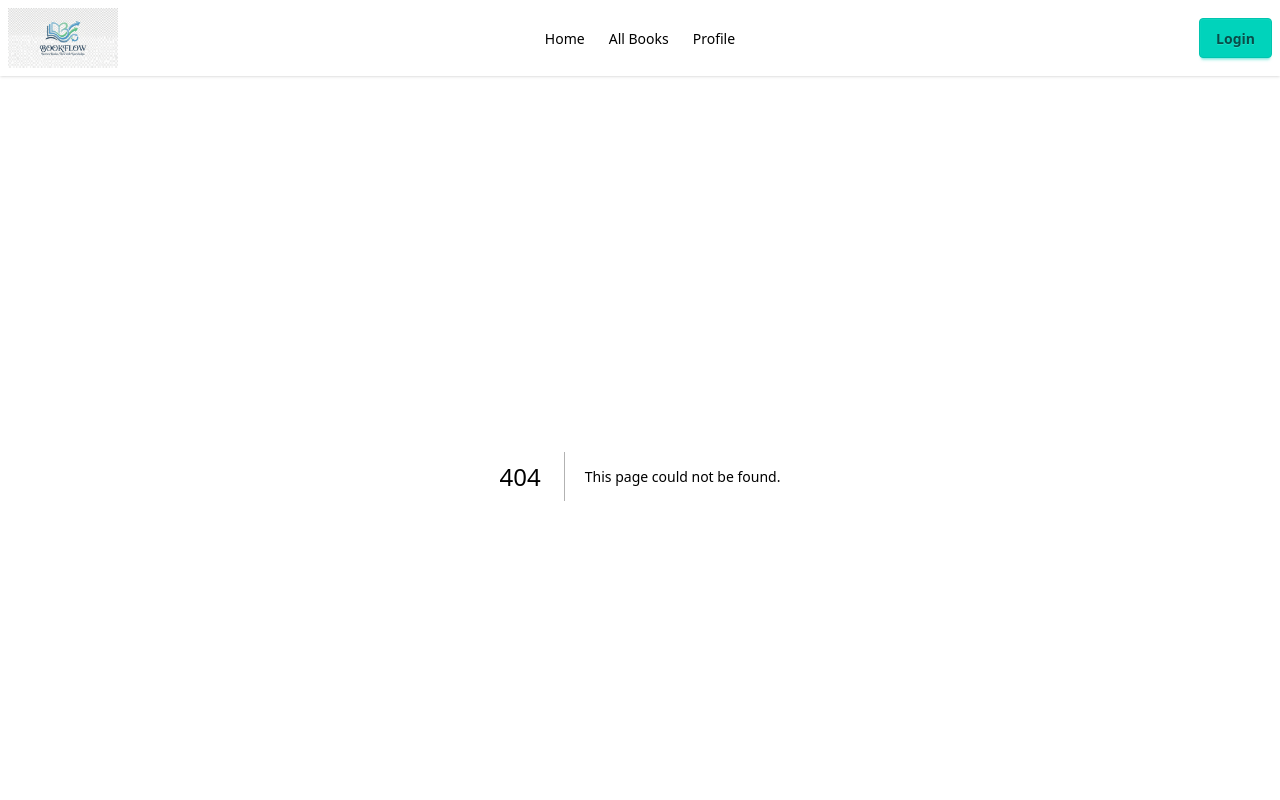
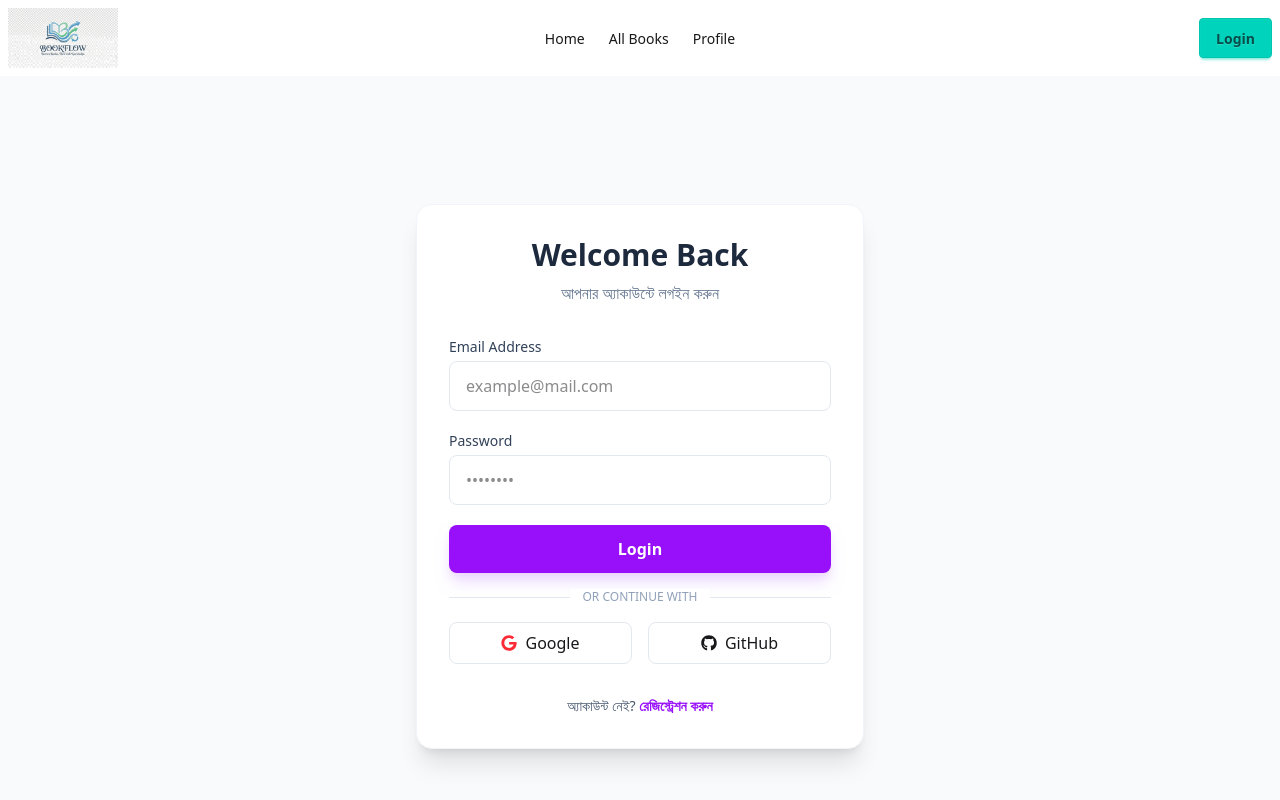
Before and after one commit to code-with-arafat/assignment-08, a Next.js app: page /login in a window 1280 px wide. Before the commit this address had no page. Shown: the top 800 px of the page. Built offline with nearby package versions, Linux system fonts and the light colour scheme.

Commit message:
added login page

```diff
--- /dev/null
+++ b/src/app/(auth)/login/page.jsx
@@ -0,0 +1,54 @@
+"use client";
+import React from 'react';
+import Link from 'next/link';
+import { FaGoogle, FaGithub } from 'react-icons/fa';
+
+const LoginPage = () => {
+    return (
+        <div className="min-h-screen flex items-center justify-center bg-slate-50 py-12 px-4">
+            <div className="max-w-md w-full bg-white p-8 rounded-2xl shadow-xl border border-slate-100">
+                <div className="text-center mb-8">
+                    <h2 className="text-3xl font-bold text-slate-800">Welcome Back</h2>
+                    <p className="text-slate-500 mt-2">আপনার অ্যাকাউন্টে লগইন করুন</p>
+                </div>
+
+                <form className="space-y-5">
+                    <div>
+                        <label className="block text-sm font-medium text-slate-700 mb-1">Email Address</label>
+                        <input type="email" placeholder="example@mail.com" className="w-full px-4 py-3 rounded-lg border border-slate-200 focus:ring-2 focus:ring-purple-500 outline-none transition-all" required />
+                    </div>
+                    <div>
+                        <label className="block text-sm font-medium text-slate-700 mb-1">Password</label>
+                        <input type="password" placeholder="••••••••" className="w-full px-4 py-3 rounded-lg border border-slate-200 focus:ring-2 focus:ring-purple-500 outline-none transition-all" required />
+                    </div>
+
+                    <button type="submit" className="w-full bg-purple-600 hover:bg-purple-700 text-white font-bold py-3 rounded-lg transition-colors shadow-lg shadow-purple-200">
+                        Login
+                    </button>
+                </form>
+
+                <div className="mt-6">
+                    <div className="relative flex items-center justify-center mb-6">
+                        <span className="absolute bg-white px-3 text-xs text-slate-400 uppercase">Or continue with</span>
+                        <div className="w-full border-t border-slate-200"></div>
+                    </div>
+
+                    <div className="flex gap-4">
+                        <button className="flex-1 flex items-center justify-center gap-2 border border-slate-200 py-2 rounded-lg hover:bg-slate-50 transition-colors">
+                            <FaGoogle className="text-red-500" /> Google
+                        </button>
+                        <button className="flex-1 flex items-center justify-center gap-2 border border-slate-200 py-2 rounded-lg hover:bg-slate-50 transition-colors">
+                            <FaGithub /> GitHub
+                        </button>
+                    </div>
+                </div>
+
+                <p className="text-center mt-8 text-sm text-slate-600">
+                    অ্যাকাউন্ট নেই? <Link href="/register" className="text-purple-600 font-bold hover:underline">রেজিস্ট্রেশন করুন</Link>
+                </p>
+            </div>
+        </div>
+    );
+};
+
+export default LoginPage;
```
Also changed, not shown: src/app/(auth)/register/page.jsx (added).
